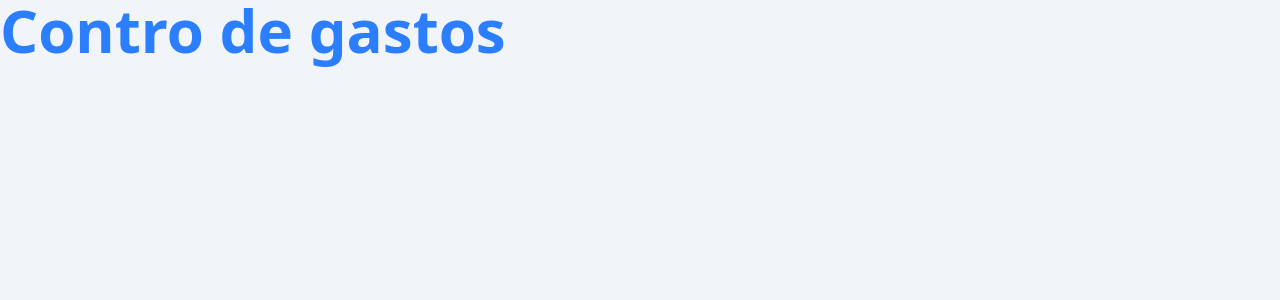
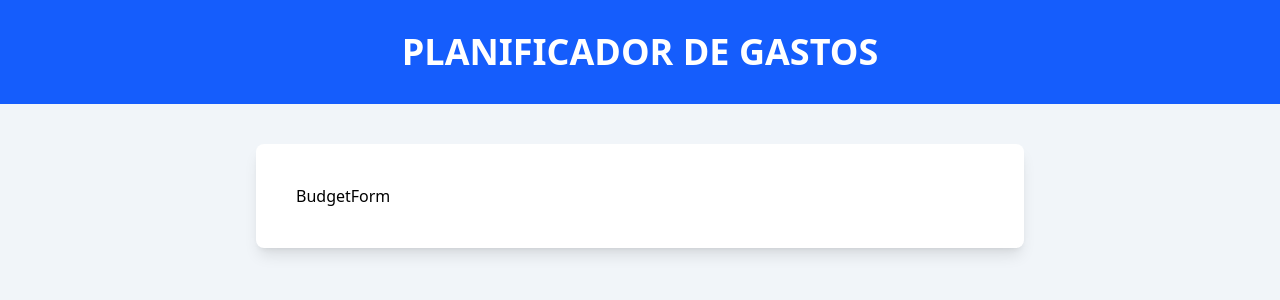
Before and after one commit to DomenicoPH/control-gastos-contextapi, a React (Vite) app: page / in a window 1280 px wide. Shown: the top 300 px of the page. Built offline with nearby package versions, Linux system fonts and the light colour scheme.

Commit message:
componente BudgetForm

```diff
--- a/src/App.tsx
+++ b/src/App.tsx
@@ -1,9 +1,16 @@
+import BudgetForm from "./components/BudgetForm"
 
 function App() {
 
   return (
     <>
-     <h1 className="text-6xl font-bold text-blue-500">Contro de gastos</h1>
+     <header className="bg-blue-600 py-8 max-h-72">
+      <h1 className="uppercase text-center font-black text-4xl text-white">Planificador de gastos</h1>
+     </header>
+
+     <div className="max-w-3xl mx-auto bg-white shadow-lg rounded-lg mt-10 p-10">
+      <BudgetForm />
+     </div>
     </>
   )
 }
--- /dev/null
+++ b/src/components/BudgetForm.tsx
@@ -0,0 +1,5 @@
+export default function BudgetForm() {
+  return (
+    <div>BudgetForm</div>
+  )
+}
```
